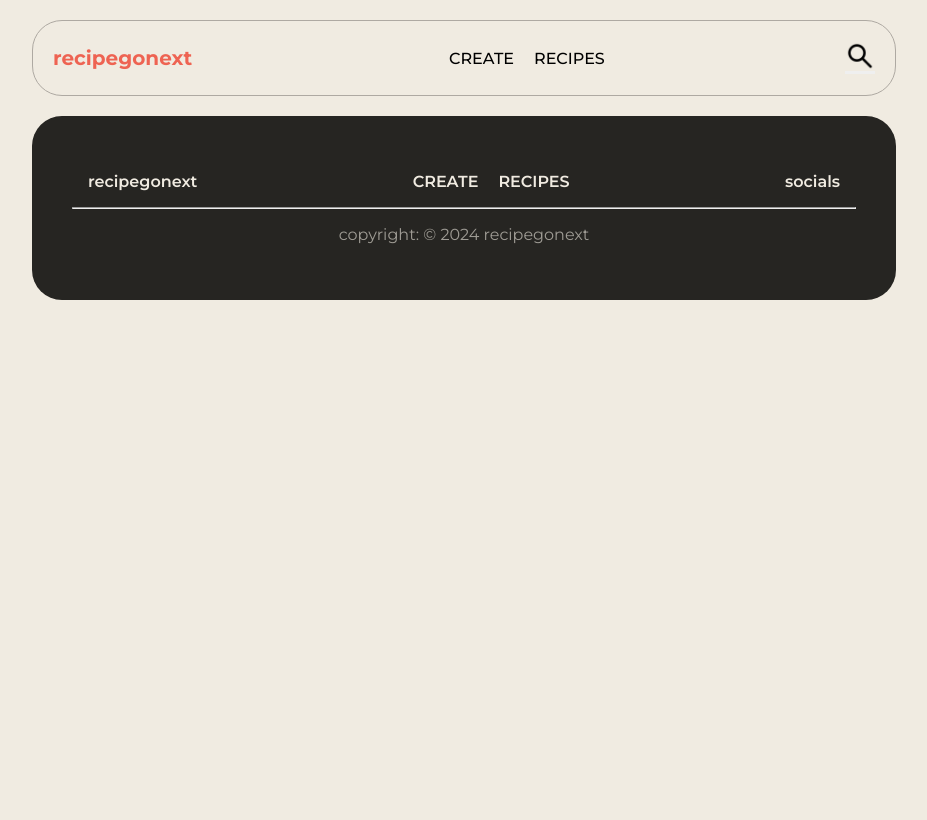
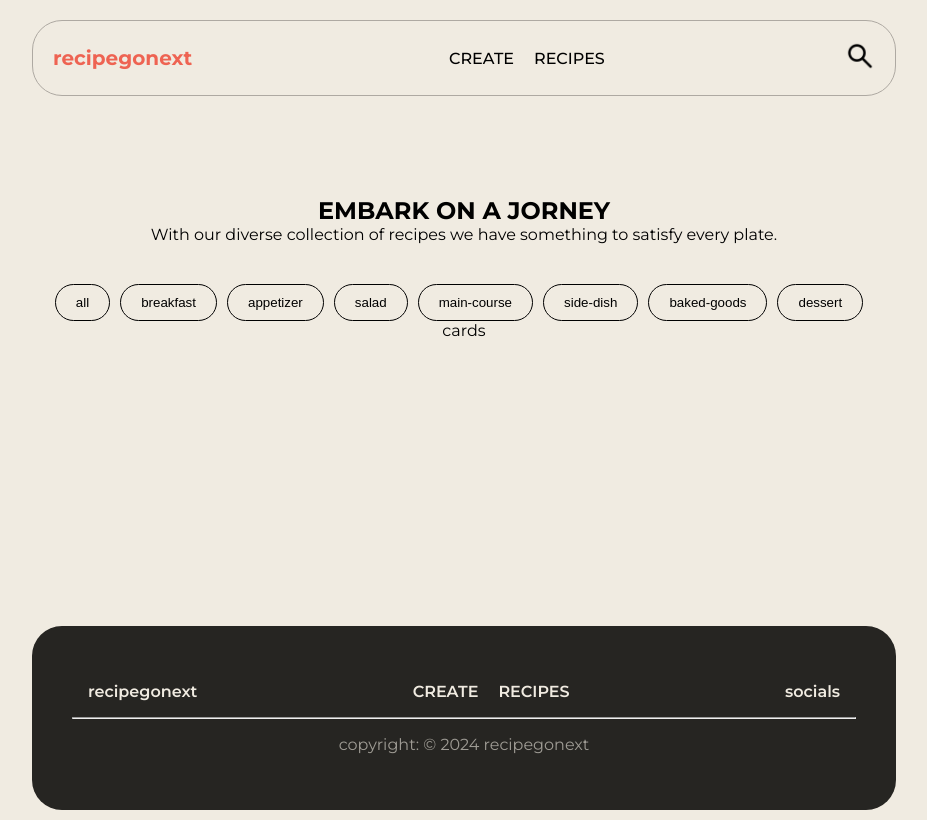
Before and after one commit to vfreis09/recipe-go-next, a Next.js app in the folder client/: page /recipes in a window 1280 px wide. Shown: the whole page, without its empty margins (176-1103 px from the left). Built offline with nearby package versions, Linux system fonts and the light colour scheme.

Commit message:
styling recipes page

```diff
--- a/client/src/components/Search/Search.module.css
+++ b/client/src/components/Search/Search.module.css
@@ -62,8 +62,13 @@
 }
 
 .searchLogoButton {
-  background-color: none;
+  cursor: pointer;
+  background-color: #f0ebe1;
   border: none;
+}
+
+.searchLogoButton:hover {
+  background-color: #f0ebe1;
 }
 
 .searchLogoImage {
--- a/client/src/pages/recipes/index.tsx
+++ b/client/src/pages/recipes/index.tsx
@@ -1,10 +1,31 @@
 import Header from "@/components/Header/Header";
 import Footer from "@/components/Footer/Footer";
+import styles from "@/styles/Recipes.module.css";
 
 export default function RecipesPage() {
   return (
-    <div>
+    <div className={styles.pageContainer}>
       <Header />
+      <div className={styles.container}>
+        <div>
+          <h2>EMBARK ON A JORNEY</h2>
+          <p>
+            With our diverse collection of recipes we have something to satisfy
+            every plate.
+          </p>
+        </div>
+        <div>
+          <button className={styles.button}>all</button>
+          <button className={styles.button}>breakfast</button>
+          <button className={styles.button}>appetizer</button>
+          <button className={styles.button}>salad</button>
+          <button className={styles.button}>main-course</button>
+          <button className={styles.button}>side-dish</button>
+          <button className={styles.button}>baked-goods</button>
+          <button className={styles.button}>dessert</button>
+        </div>
+        <div>cards</div>
+      </div>
       <Footer />
     </div>
   );
--- /dev/null
+++ b/client/src/styles/Recipes.module.css
@@ -0,0 +1,18 @@
+.container {
+  background-color: #f0ebe1;
+  height: 400px;
+  text-align: center;
+  margin: 100px 0px 30px 0px;
+}
+
+.button {
+  background-color: #f0ebe1;
+  margin: 40px 10px 0px 0px;
+  padding: 10px 20px;
+  border: 1px solid black;
+  border-radius: 30px;
+}
+
+.button:hover {
+  cursor: pointer;
+}
--- a/client/src/types/types.ts
+++ b/client/src/types/types.ts
@@ -30,6 +30,6 @@ export interface ModalState {
 }
 
 export interface Props {
-  data?: any;
-  id?: any;
+  data?: Recipe[];
+  id?: string | string[];
 }
```
